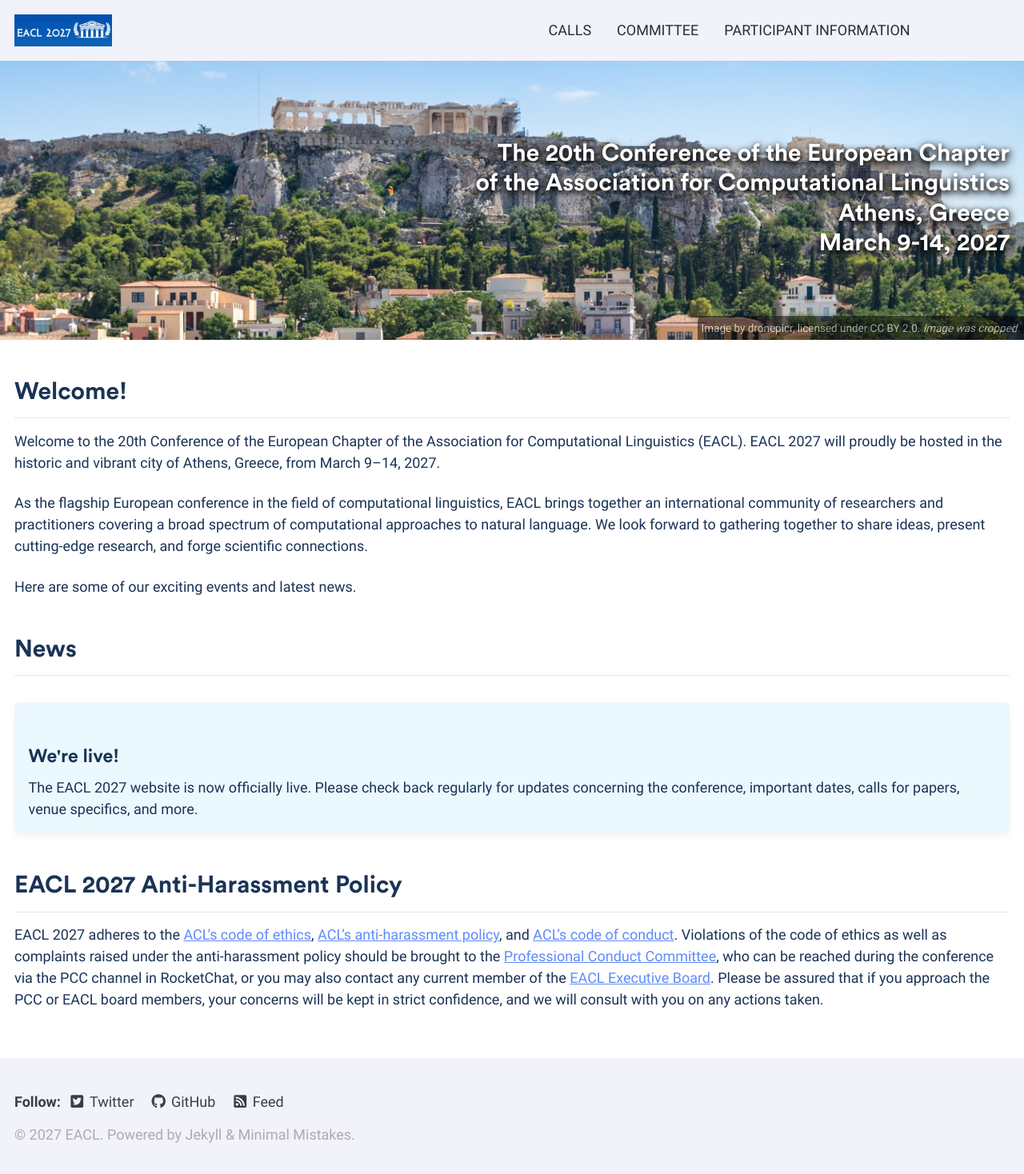
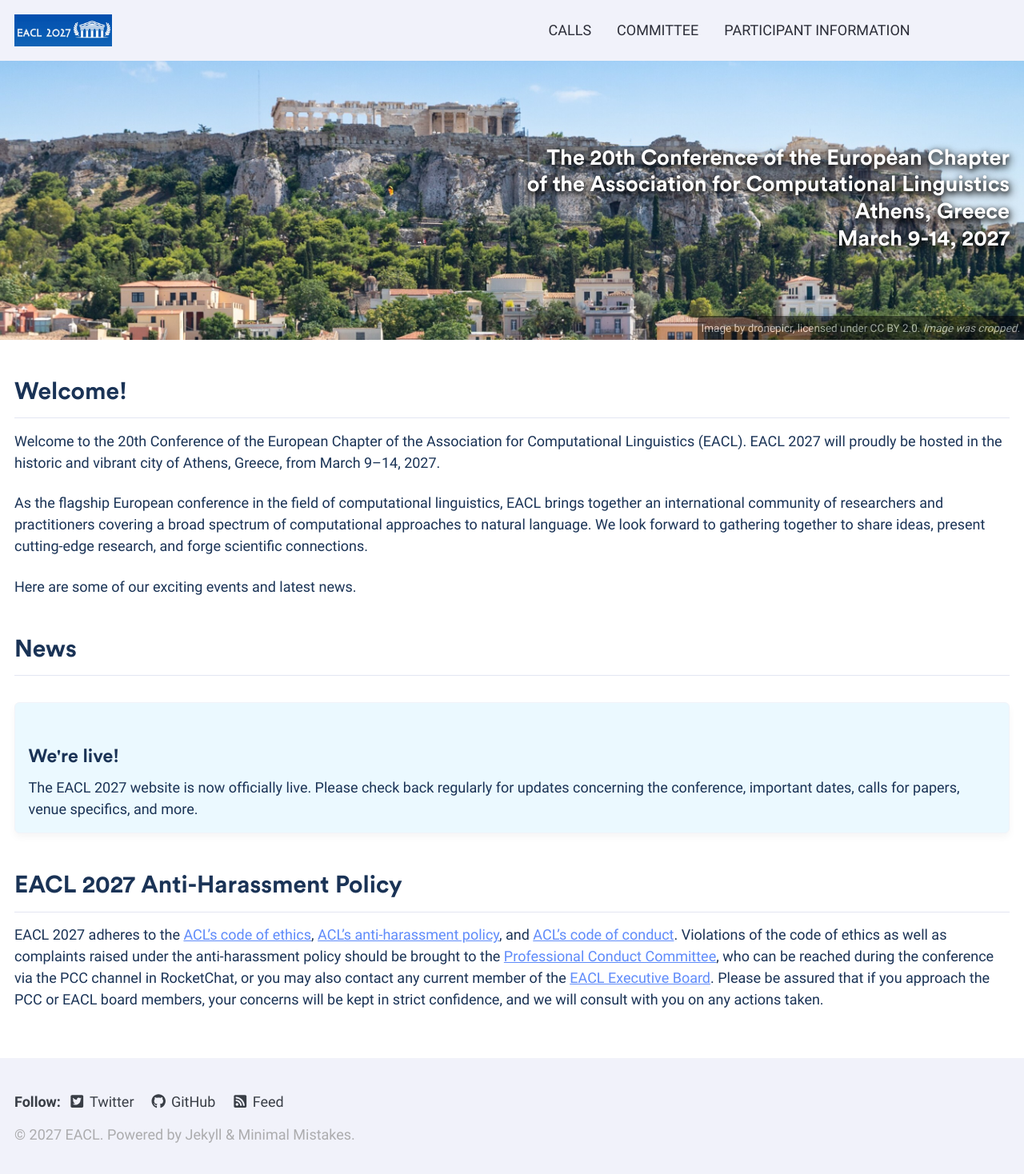
Before and after one commit to acl-org/eacl-2027, a Jekyll site: the page built from _pages/home.md, in a window 1280 px wide. Shown: the whole page at 80% size. Built offline with Jekyll 4.4.1, drawn with Linux system fonts in a browser that asks for light colours; cached includes are drawn as plain includes; nearby versions of some CDN libraries.

Commit message:
Reduce title font size

```diff
--- a/_sass/hero.scss
+++ b/_sass/hero.scss
@@ -34,7 +34,7 @@
       font-size: 1.5em;
 
       @include breakpoint($x-small) {
-        font-size: $type-size-4;
+        font-size: 1.5em;
       }
     }
     .page__lead {
```
